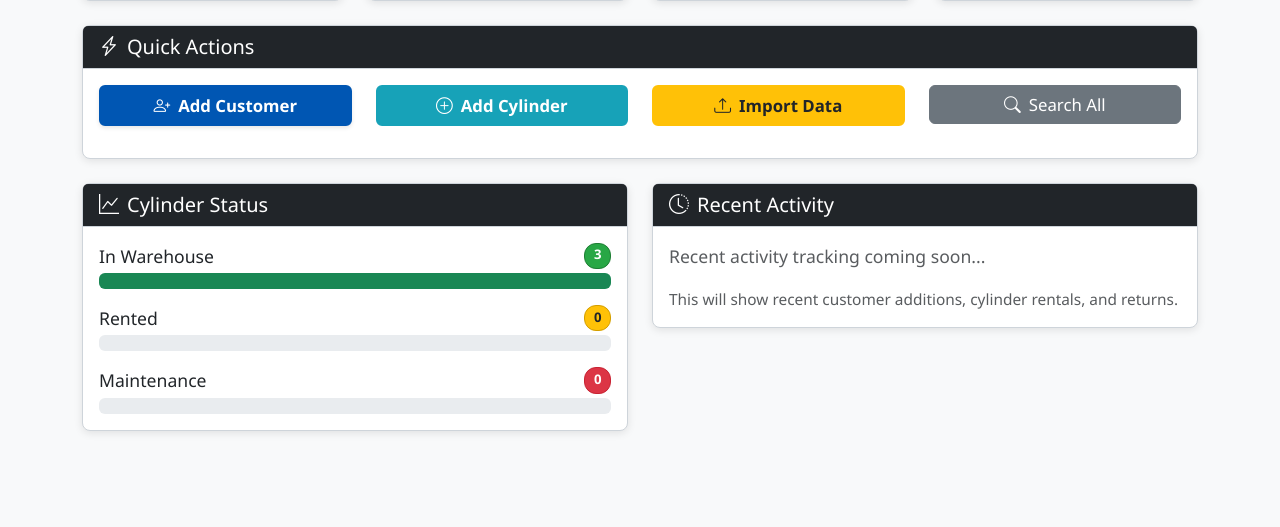
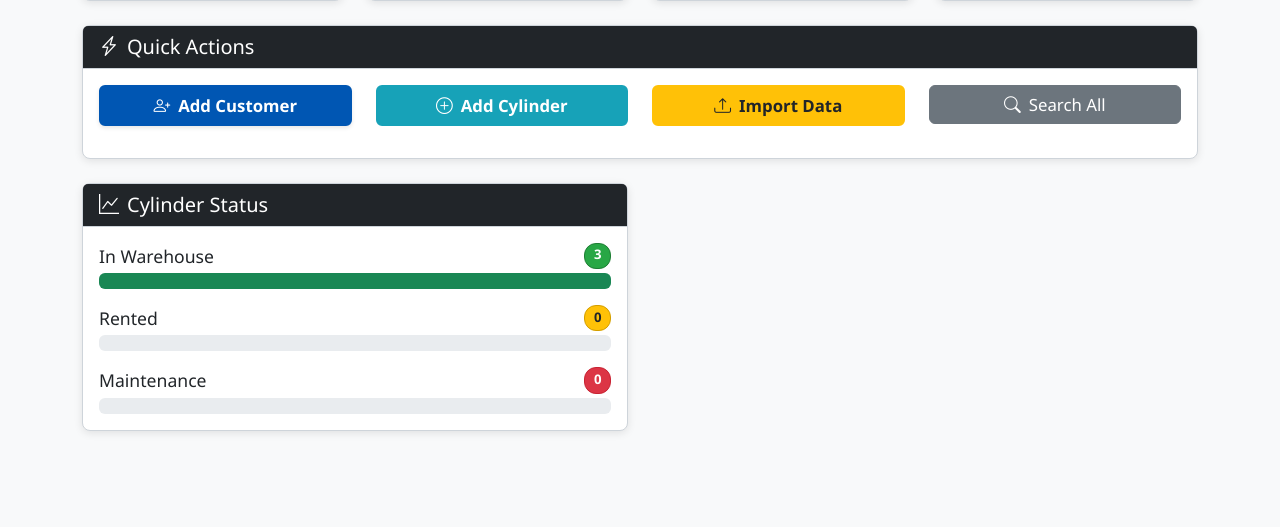
Before and after one commit to user7217/OxygenTracker, a Flask app: page / in a window 1280 px wide. Shown: the part 668-1195 px from the top of the page. Run offline with Flask 3, Linux system fonts and the light colour scheme; the visitor is signed in with stand-in values (Sample User, id 1).

Commit message:
removed recent activity

```diff
--- a/templates/index.html
+++ b/templates/index.html
@@ -143,19 +143,7 @@
                 </div>
             </div>
         </div>
-        <div class="col-md-6">
-            <div class="card">
-                <div class="card-header">
-                    <h5 class="mb-0">
-                        <i class="bi bi-clock-history me-2"></i>Recent Activity
-                    </h5>
-                </div>
-                <div class="card-body">
-                    <p class="text-muted">Recent activity tracking coming soon...</p>
-                    <small class="text-muted">This will show recent customer additions, cylinder rentals, and returns.</small>
-                </div>
-            </div>
-        </div>
+
     </div>
 </div>
 {% endblock %}
```
